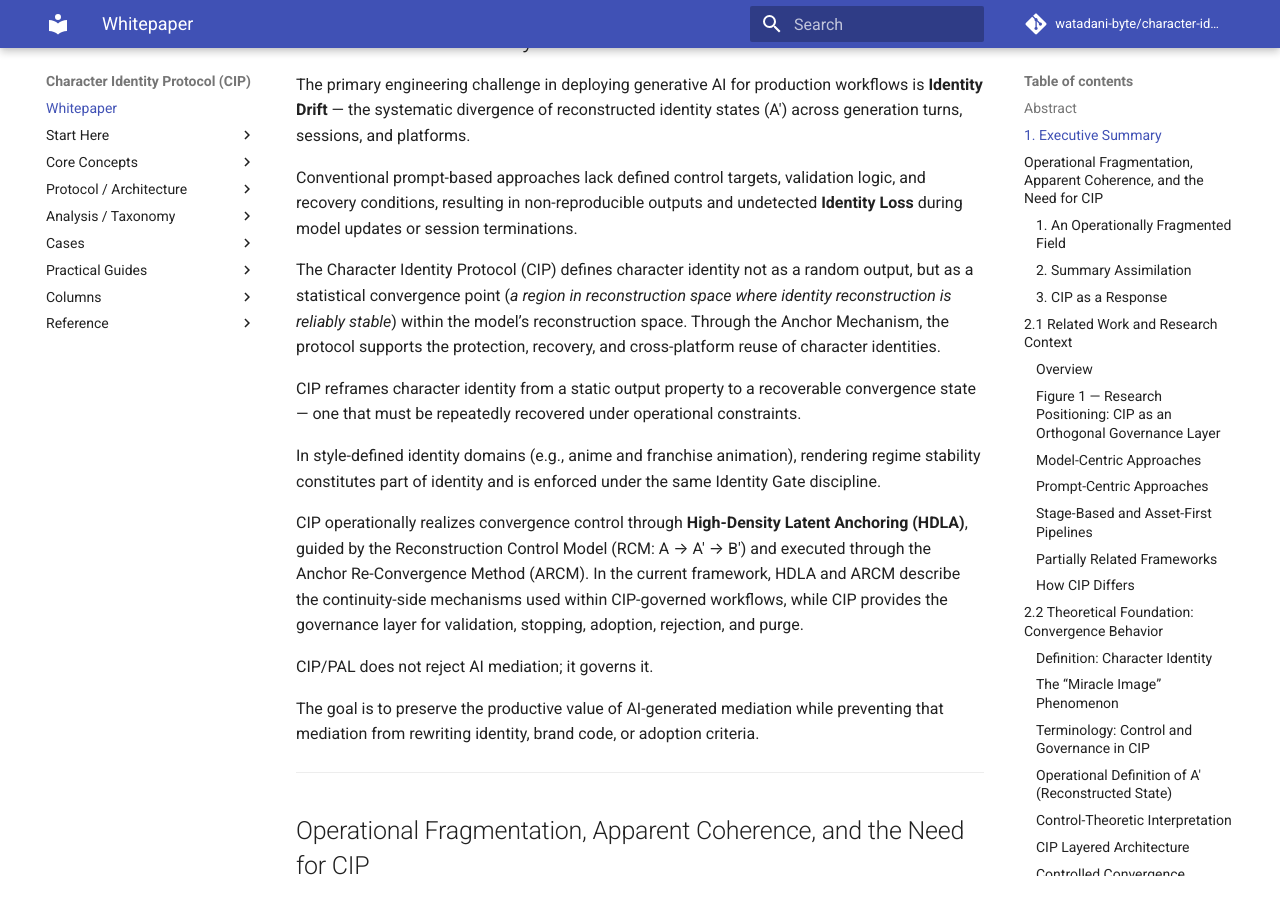
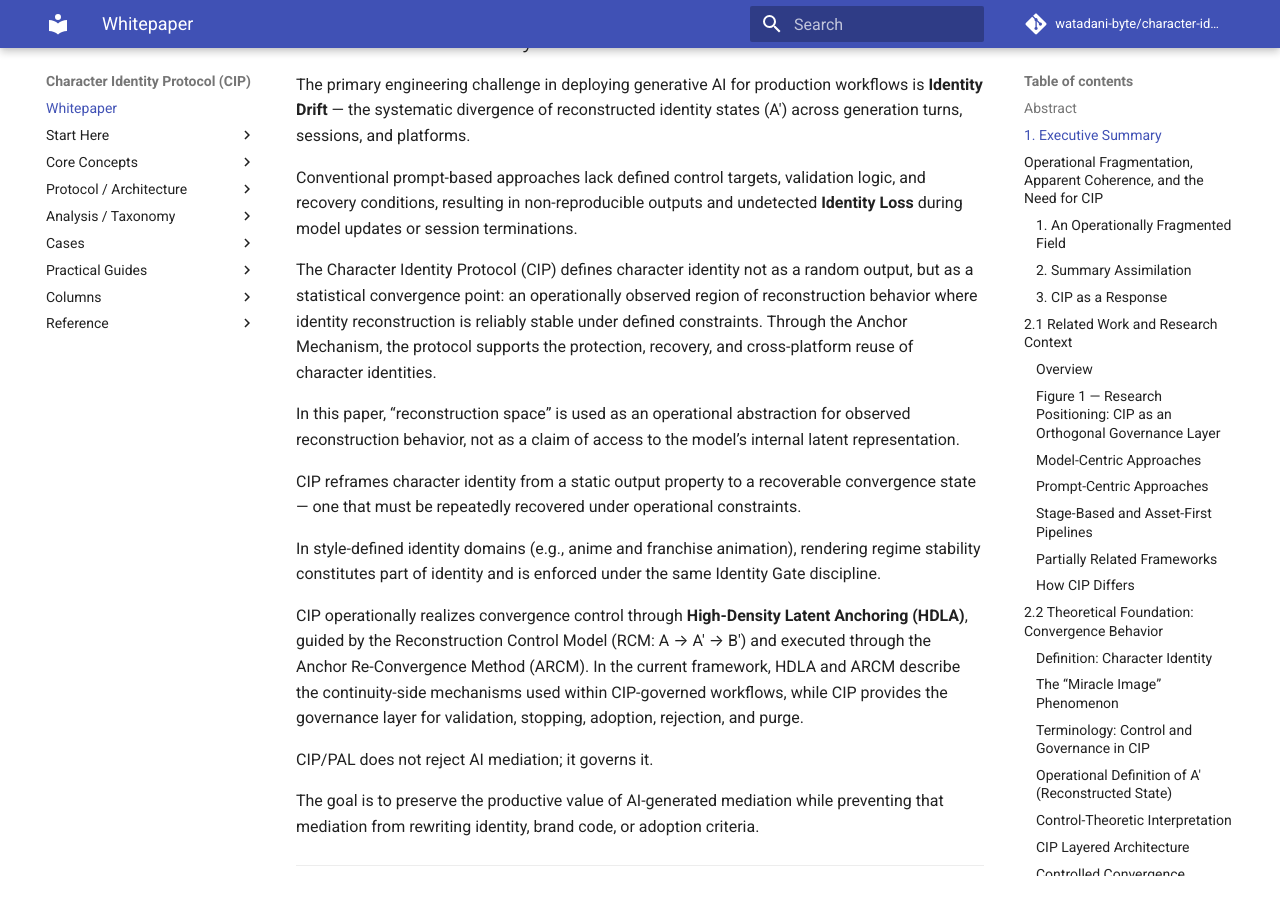
Before and after one commit to watadani-byte/character-identity-protocol, an MkDocs documentation site: the page built from docs/whitepaper_v1.md, in a window 1280 px wide and 900 px high, scrolled down 1316 px. Built offline with MkDocs 1.6.1 and Material for MkDocs 9.7.7, drawn with Linux system fonts in a browser that asks for light colours; comment, search, counter and statistics services are not loaded; some of the changed text lies outside the part shown.

Commit message:
whitepaper_v1.md を更新

```diff
--- a/docs/whitepaper_v1.md
+++ b/docs/whitepaper_v1.md
@@ -29,7 +29,9 @@ The primary engineering challenge in deploying generative AI for production work
 
 Conventional prompt-based approaches lack defined control targets, validation logic, and recovery conditions, resulting in non-reproducible outputs and undetected **Identity Loss** during model updates or session terminations.
 
-The Character Identity Protocol (CIP) defines character identity not as a random output, but as a statistical convergence point (*a region in reconstruction space where identity reconstruction is reliably stable*) within the model’s reconstruction space. Through the Anchor Mechanism, the protocol supports the protection, recovery, and cross-platform reuse of character identities.
+The Character Identity Protocol (CIP) defines character identity not as a random output, but as a statistical convergence point: an operationally observed region of reconstruction behavior where identity reconstruction is reliably stable under defined constraints. Through the Anchor Mechanism, the protocol supports the protection, recovery, and cross-platform reuse of character identities.
+
+In this paper, “reconstruction space” is used as an operational abstraction for observed reconstruction behavior, not as a claim of access to the model’s internal latent representation.
 
 CIP reframes character identity from a static output property to a recoverable convergence state — one that must be repeatedly recovered under operational constraints.
 
@@ -645,7 +647,7 @@ This process is referred to in CIP as the **Anchor Re-Convergence Method (ARCM)*
 
 Anchor Convergence can be interpreted as a density-guided reconstruction process.
 
-High-quality anchor images correspond to high-density regions within the model’s reconstruction space — regions where identity reconstruction is statistically stable. (The term “learned distribution” is used here as a supporting abstraction for reconstruction behavior, not a claim about internal model representation.)
+High-quality anchor images correspond to operationally observed high-density regions of reconstruction behavior — regions where identity reconstruction is statistically stable. (The term “learned distribution” is used here as a supporting abstraction for reconstruction behavior, not a claim about internal model representation.)
 
 The Anchor Convergence procedure operates by:
 
```
Also changed, not shown: other parts of docs/whitepaper_v1.md (+2 -2 lines).
